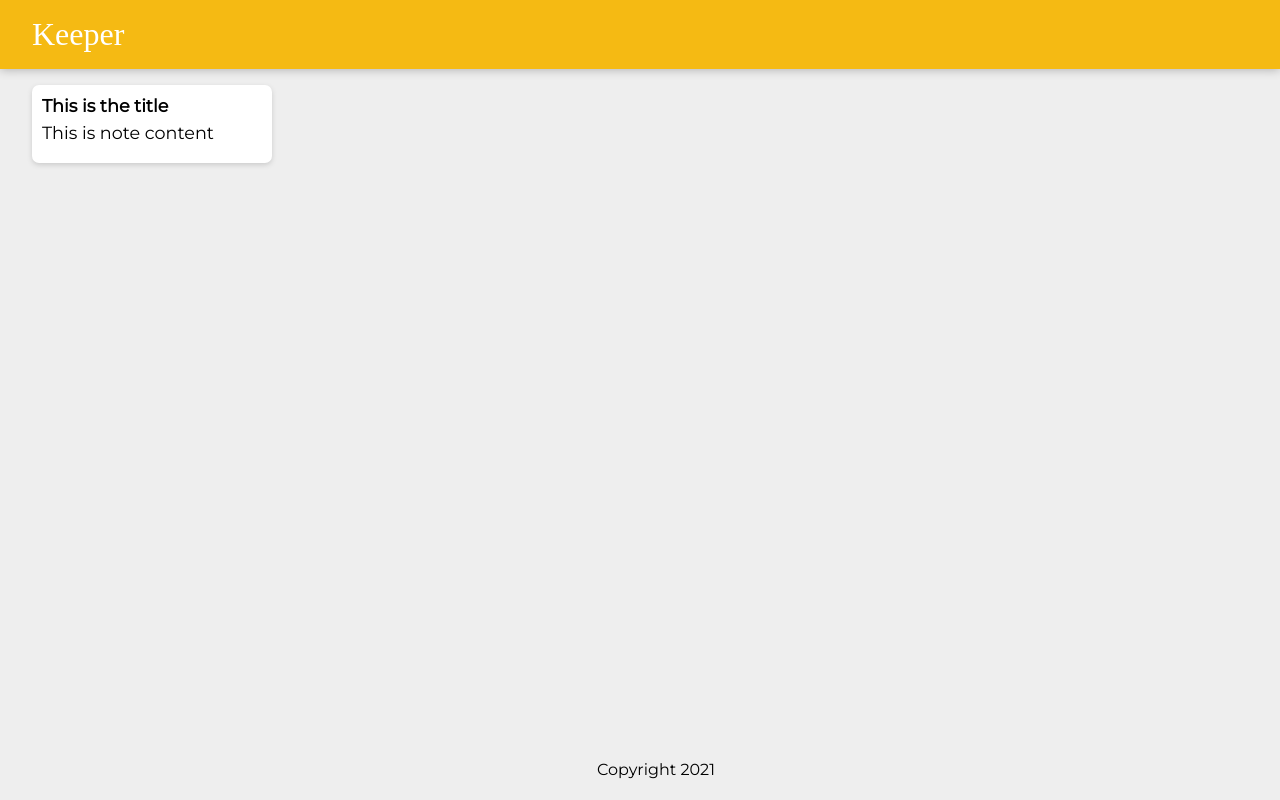
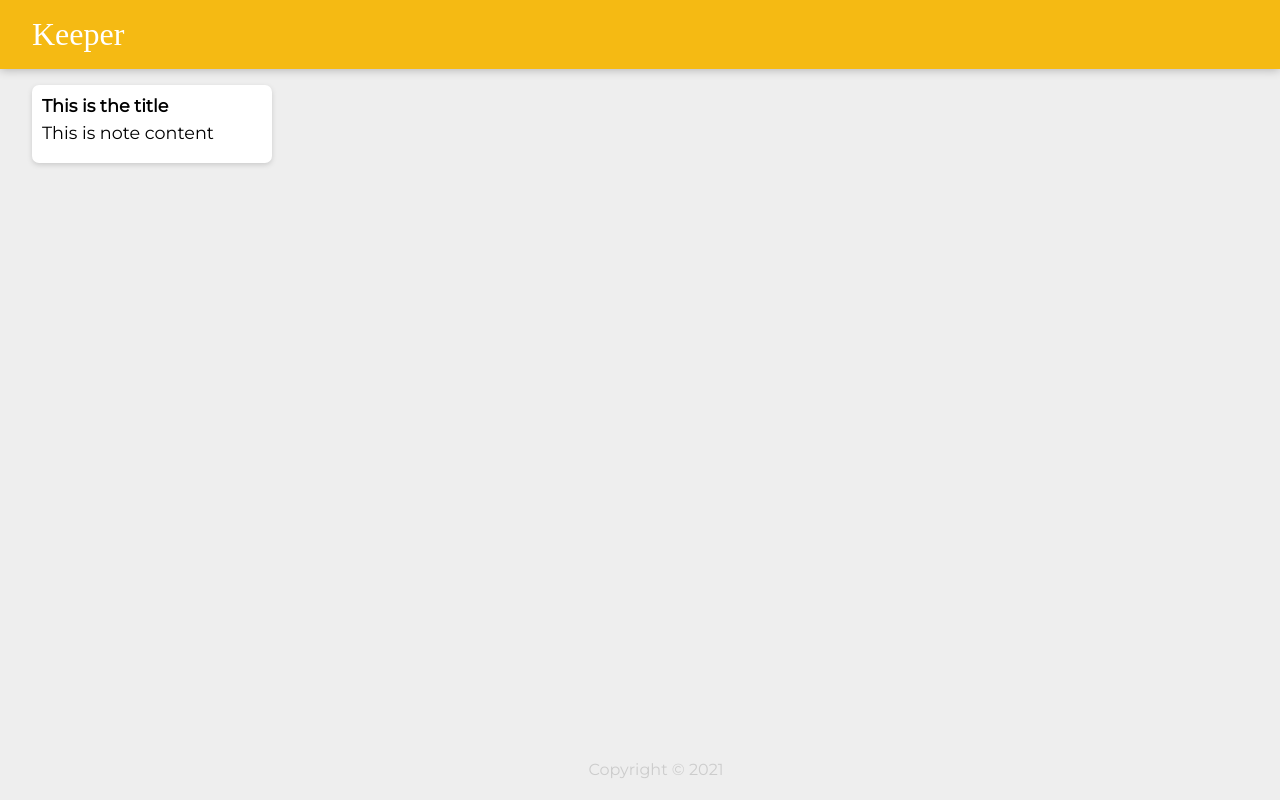
Before and after one commit to azazel-oss/keeper-app, a React (Create React App) app: page / in a window 1280 px wide. Built offline with nearby package versions, Linux system fonts and the light colour scheme; a web font is replaced by a local one.

Commit message:
sharpen the stage 1

```diff
--- a/src/components/Footer.jsx
+++ b/src/components/Footer.jsx
@@ -3,7 +3,9 @@ import React from 'react';
 function Footer() {
     const today = new Date();
     const year = today.getFullYear();
-    return <footer>Copyright {year}</footer>;
+    return <footer><p>
+        Copyright © {year}
+    </p></footer>;
 }
 
 export default Footer;
--- a/src/components/Note.jsx
+++ b/src/components/Note.jsx
@@ -2,7 +2,7 @@ import React from 'react';
 
 function Note() {
     return <div className="note"><h1>This is the title</h1>
-    <p>This is note content</p></div>;
+        <p>This is note content</p></div>;
 }
 
 export default Note;
```
Also changed, not shown: src/index.js (+0 -12 lines).
